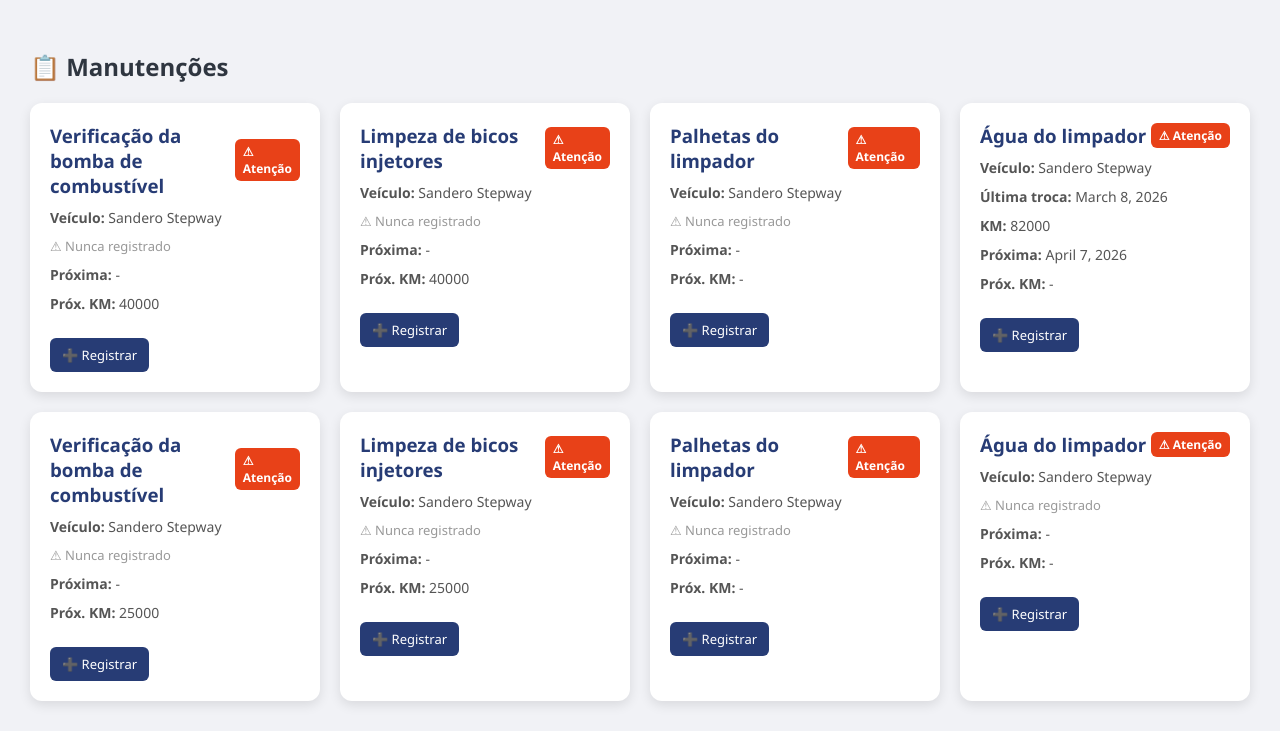
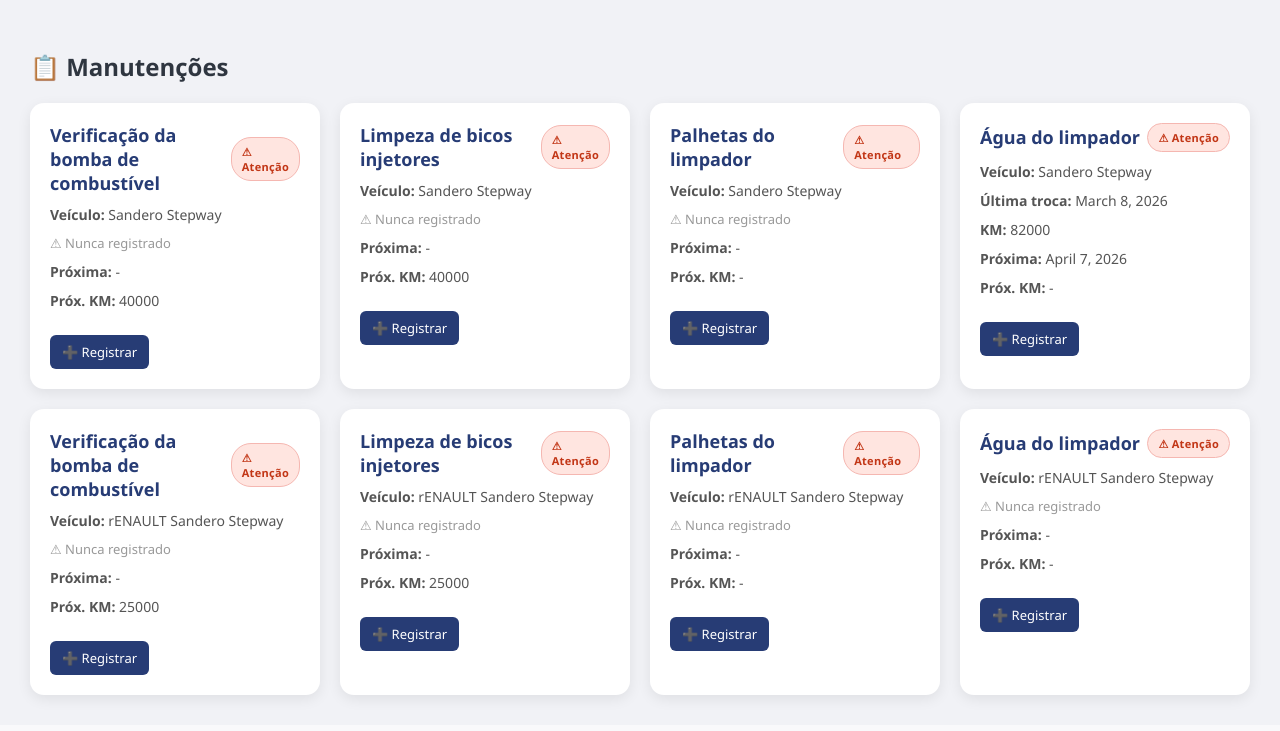
Before and after one commit to rafaelaajs/autocare, a Django app: page / in a window 1280 px wide. Shown: the part 92-823 px from the top of the page. After the commit the page ends 796 px from the top, so only its background shows below. Run offline with Django 5.2, Linux system fonts and the light colour scheme; a user stored in the database is signed in; data comes from the database, SQL or seed files in the repository.

Commit message:
Melhora visual dos cards e rotulo de atencao

```diff
--- a/templates/dashboard.html
+++ b/templates/dashboard.html
@@ -82,8 +82,13 @@
         .card {
             background: white;
             padding: 20px;
-            border-radius: 12px;
-            box-shadow: 0 4px 12px rgba(0,0,0,0.1);
+            border-radius: 14px;
+            box-shadow: 0 4px 14px rgba(0,0,0,0.08);
+            transition: 0.2s ease;
+        }
+
+        .card:hover {
+            transform: translateY(-2px);
         }
 
         .card h3 {
@@ -92,6 +97,7 @@
             align-items: center;
             margin: 0;
             color: #273c75;
+            font-size: 18px;
         }
 
         .info {
@@ -100,19 +106,28 @@
             color: #555;
         }
 
+        /* 🔥 NOVO ALERTA */
         .status {
-            font-size: 12px;
-            padding: 4px 8px;
-            border-radius: 6px;
-            color: white;
+            font-size: 11px;
+            font-weight: bold;
+            padding: 6px 10px;
+            border-radius: 20px;
+            display: inline-flex;
+            align-items: center;
+            gap: 5px;
+            letter-spacing: 0.3px;
         }
 
         .alerta {
-            background: #e84118;
+            background: #ffe5e0;
+            color: #c23616;
+            border: 1px solid #f5b7b1;
         }
 
         .ok {
-            background: #44bd32;
+            background: #eafaf1;
+            color: #27ae60;
+            border: 1px solid #b8e994;
         }
 
         .btn-action {
@@ -124,6 +139,10 @@
             border-radius: 6px;
             text-decoration: none;
             font-size: 13px;
+        }
+
+        .btn-action:hover {
+            background: #192a56;
         }
 
         .btn-group {
@@ -154,10 +173,8 @@
         <a href="/historico/" class="btn">📊 Histórico</a>
         <a href="{% url 'alertas' %}" class="btn">🚨 Alertas</a>
 
-        <!-- 🔥 Minha Conta (temporário) -->
         <a href="#" class="btn">👤 Minha Conta</a>
 
-        <!-- 🔥 Voltar -->
         <a href="javascript:history.back()" class="btn">⬅ Voltar</a>
 
         <form action="/accounts/logout/" method="post" style="display:inline;">
@@ -197,14 +214,18 @@
                 {{ item.tipo.nome }}
 
                 {% if item.alerta %}
-                    <span class="status alerta">⚠ Atenção</span>
+                    <span class="status alerta">
+                        ⚠ Atenção
+                    </span>
                 {% else %}
-                    <span class="status ok">✔ OK</span>
+                    <span class="status ok">
+                        ✔ OK
+                    </span>
                 {% endif %}
             </h3>
 
             <div class="info">
-                <b>Veículo:</b> {{ item.veiculo.modelo }}
+                <b>Veículo:</b> {{ item.veiculo.marca }} {{ item.veiculo.modelo }}
             </div>
 
             {% if item.sem_historico %}
```
